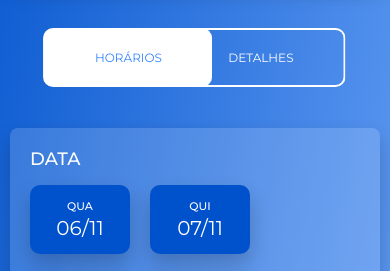
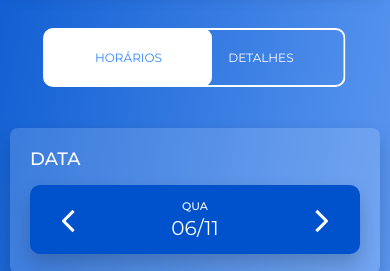
Before and after one commit to Jefferson227/stunning-broccoli, a website: page movie.html in a window 390 px wide. Shown: the part 502-773 px from the top of the page. Drawn offline with Linux system fonts and the light colour scheme.

Commit message:
Add responsivenesse to "dates" button
It were added arrow buttons in the left and right sides of the "date"
button

```diff
--- a/movie.html
+++ b/movie.html
@@ -91,6 +91,8 @@
           <div class="panel__title">Data</div>
           <div class="panel__cards">
             <div class="card card--date">
+              <div class="button-arrow button-arrow--left"></div>
+              <div class="button-arrow button-arrow--right"></div>
               <div class="card__text card__text--top">Qua</div>
               <div class="card__text card__text--bottom">06/11</div>
             </div>
--- /dev/null
+++ b/sass/components/_button-arrow.scss
@@ -0,0 +1,64 @@
+.button-arrow {
+  position: absolute;
+  top: 0;
+
+  &--right {
+    height: 100%;
+    width: 20%;
+    right: 0;
+
+    &::before {
+      content: "";
+      transform: rotate(45deg);
+      transform-origin: right;
+      width: 1.5rem;
+      height: 0.3rem;
+      position: absolute;
+      background-color: white;
+      top: 51%;
+      right: 50%;
+    }
+
+    &::after {
+      content: "";
+      transform: rotate(-45deg);
+      transform-origin: right;
+      width: 1.5rem;
+      height: 0.3rem;
+      position: absolute;
+      background-color: white;
+      top: 49%;
+      right: 50%;
+    }
+  }
+
+  &--left {
+    height: 100%;
+    width: 20%;
+    left: 0;
+
+    &::before {
+      content: "";
+      transform: rotate(-45deg);
+      transform-origin: left;
+      width: 1.5rem;
+      height: 0.3rem;
+      position: absolute;
+      background-color: white;
+      top: 51%;
+      left: 50%;
+    }
+
+    &::after {
+      content: "";
+      transform: rotate(45deg);
+      transform-origin: left;
+      width: 1.5rem;
+      height: 0.3rem;
+      position: absolute;
+      background-color: white;
+      top: 49%;
+      left: 50%;
+    }
+  }
+}
--- a/sass/components/_card.scss
+++ b/sass/components/_card.scss
@@ -133,6 +133,14 @@
     color: $color-white;
     transition: all 0.2s;
 
+    @include respond(phone) {
+      width: 100%;
+
+      &:not(:first-child) {
+        display: none;
+      }
+    }
+
     &:hover {
       color: $color-primary-dark;
       background-color: $color-white;
--- a/sass/layout/_panel.scss
+++ b/sass/layout/_panel.scss
@@ -40,6 +40,7 @@
 
     @include respond(phone) {
       width: 26rem;
+      height: 19rem;
     }
   }
 
--- a/sass/main.scss
+++ b/sass/main.scss
@@ -18,6 +18,7 @@
 // components
 @import "components/card";
 @import "components/button-group";
+@import "components/button-arrow";
 @import "components/artist-image";
 
 // pages
```
Also changed, not shown: css/style.css.
